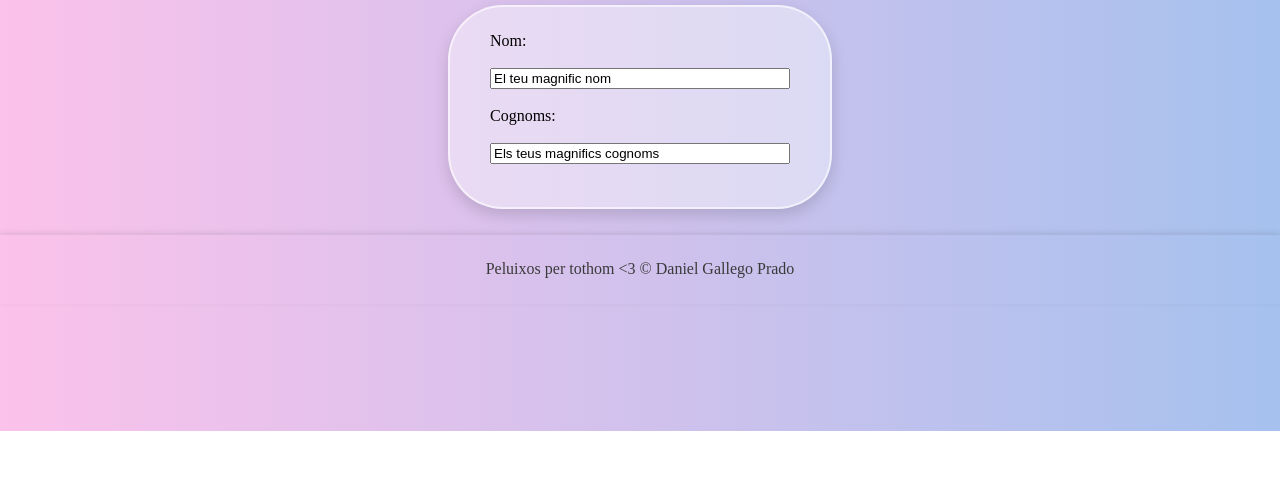
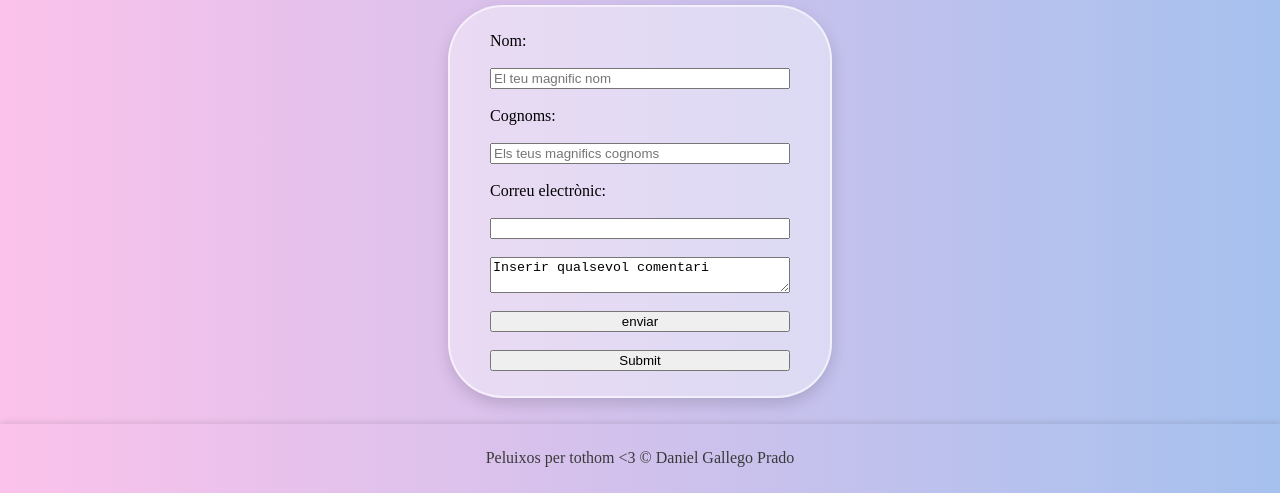
Before and after one commit to dGallegoPrado/MarcasDanielGallegoPrado, a plain HTML site: page exercicis/Exercici1/Contacte.html in a window 1280 px wide. Shown: the part 369-862 px from the top of the page. Before the commit the page ends 800 px from the top, so only its background shows below. Drawn offline with Linux system fonts and the light colour scheme.

Commit message:
Add files via upload

```diff
--- a/exercicis/Exercici1/Contacte.html
+++ b/exercicis/Exercici1/Contacte.html
@@ -29,12 +29,16 @@
                 <form>
                     <div class="caixa">
                         <label form="fname"> Nom:</label><br>
-                            <input type="text" id="fname" name="fname" value="El teu magnific nom"><br>
+                            <input type="text" id="fname" name="fname" placeholder="El teu magnific nom"><br>
                         <label for="lname">Cognoms: </label><br>
-                            <input type="text" id="lname" name="lname" value="Els teus magnifics cognoms"><br>
-                        <label
+                            <input type="text" id="lname" name="lname" placeholder="Els teus magnifics cognoms"><br>
+                        <label for="email">Correu electrònic:</label><br>
+                            <input type="email" id="email" name="email">  <br>
 
-                            <input type="submit" value="Submit">
+                        <textarea>Inserir qualsevol comentari</textarea><br>
+                        <input class="boton_enviar" type="button" value = "enviar"><br>
+
+                       <input type="submit" value="Submit">
 
                     </div>
                 </form>
```
